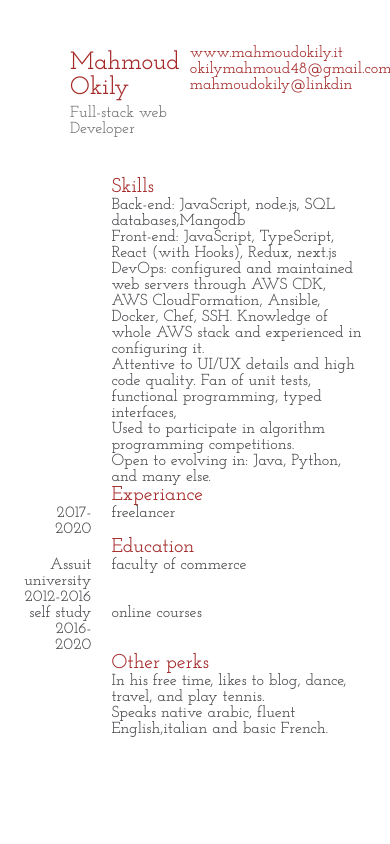
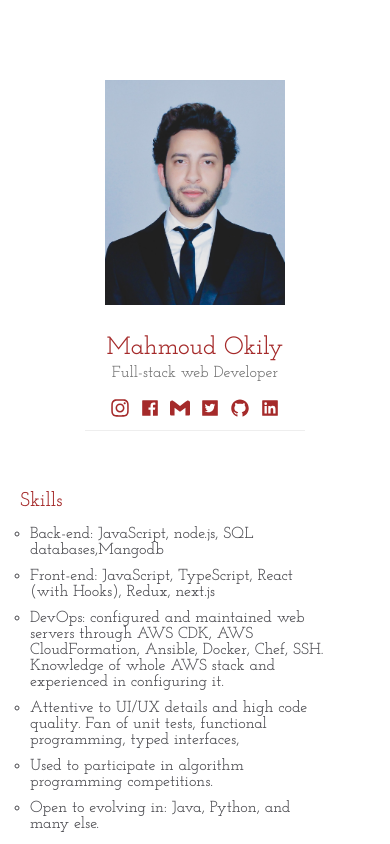
Before and after one commit to mahmoudokily/mahmouokily, a Next.js app: page /cv in a window 390 px wide. Shown: the top 844 px of the page. Built offline with nearby package versions, Linux system fonts and the light colour scheme.

Commit message:
edit some style

```diff
--- a/components/header/Header.js
+++ b/components/header/Header.js
@@ -24,7 +24,7 @@ function Header() {
                 <ul className={styles.nav_items}>
                     <li className={styles.nav_item}><Link href='/'>Home</Link></li>
                     <li className={styles.nav_item}><Link href='/portfolio'>Portfolio</Link></li>
-                    <li className={styles.nav_item}> My Offer</li>
+                    {/*<li className={styles.nav_item}> My Offer</li>*/}
                     <li className={styles.nav_item}><Link href='/contact'>Contact Me</Link></li>
                 </ul>
                 <ul className={styles.cv_items}>
--- a/components/mobile/Nav.js
+++ b/components/mobile/Nav.js
@@ -84,7 +84,7 @@ function Nav(){
                     <ul className={styles.nav_items}>
                         <li className={styles.nav_item}><Link href='/'>Home</Link></li>
                         <li className={styles.nav_item}><Link href='/portfolio'>Portfolio</Link></li>
-                        <li className={styles.nav_item}> My Offer</li>
+                        {/*<li className={styles.nav_item}> My Offer</li>*/}
                         <li className={styles.nav_item}><Link href='/contact'>Contact Me</Link></li>
                     </ul>
                     <ul className={styles.cv_items}>
--- a/pages/cv/Cv.module.css
+++ b/pages/cv/Cv.module.css
@@ -13,7 +13,8 @@
     background-color: white;
     max-width: 842px;
     box-shadow: 2px 2px 1px #606060;
-    min-height: 1091px;
+    min-height: 100vh;
+    padding: 30px 0px;
 
 
 
@@ -29,6 +30,11 @@
 }
 .img{
     padding: 10px;
+    max-width: 200px;
+    display: flex;
+    align-content: center;
+    justify-content: center;
+    text-align: center;
 
 }
 .img img{
@@ -69,11 +75,18 @@
 .date{
     text-align: right;
     padding: 0px 20px;
+    color: #737373;
 
 
 
 }
-
+.right ul {
+    list-style: circle;
+    padding: 10px;
+}
+.right ul li{
+    padding: 5px 0;
+}
 
 
 .sec_head{
@@ -94,4 +107,67 @@
     display: grid;
     grid-template-columns: 2fr 5fr;
     grid-column: 1/2;
+    list-style: circle;
 }
+.item li{
+    padding: 5px 0;
+    font-weight: 400;
+    font-size: 18px;
+}
+
+
+
+.social{
+    height: 40px;
+    text-align: center;
+    margin: auto;
+    border-bottom: 1px solid #eeeeee;
+    padding: 0px 20px;
+    display: none;
+    align-items: center;
+    align-content: center;
+}
+.social_body{
+    display: flex;
+    color: aliceblue;
+    align-items: center;
+}
+.social_body a{
+    font-size: 20px;
+    padding: 0px 5px;
+    color: brown;
+}
+@media screen  and (max-width: 720px){
+    .grid_3{
+        grid-template-columns: 1fr;
+        text-align: center;
+        justify-content: center;
+        display: flex;
+        flex-direction: column;
+        align-content: center;
+        align-items: center;
+    }
+    .contact{
+        text-align: center;
+        display: none;
+    }
+    .gris_2{
+        grid-template-columns: 1fr;
+        padding: 20px;
+    }
+    .social{
+        display: flex;
+    }
+    .item{
+        grid-template-columns: 1fr;
+        padding: 5px 30px;
+
+    }
+
+    .date{
+        text-align: left;
+        padding: 0;
+    }
+
+
+}
--- a/pages/cv/index.js
+++ b/pages/cv/index.js
@@ -1,5 +1,8 @@
 import styles from './Cv.module.css'
-
+import Link from 'next/link'
+import {FaInstagram} from "react-icons/fa";
+import {AiFillFacebook, AiFillGithub, AiFillLinkedin, AiFillTwitterSquare, AiOutlineMenu} from "react-icons/ai";
+import {SiGmail} from "react-icons/si";
 function Cv() {
     return (
         <div className={styles.container}>
@@ -23,10 +26,55 @@ function Cv() {
                             </div>
                             <div className={styles.contact}>
                                 <ul>
-                                    <li>www.mahmoudokily.it</li>
-                                    <li>okilymahmoud48@gmail.com</li>
-                                    <li>mahmoudokily@linkdin</li>
+                                    <li><a href='http://www.mahmoudokily.me' target="_blank">mahmoudokily.me</a></li>
+                                    <li><a href="mailto:okilymahmoud48@gmail.com"> mahmoudokily@gmail</a></li>
+                                    <li>
+                                        <a href='https://www.linkedin.com/in/mahmoud-okily-3ab3a7b6/' target="_blank">mahmoudokily@linkdin</a>
+                                    </li>
                                 </ul>
+
+                            </div>
+                            <div className={styles.social}>
+                                <div className={styles.social_body}>
+
+                                    <a href="https://www.instagram.com/midooimam/" target="_blank">
+                                        <div>
+                                            <FaInstagram/>
+                                        </div>
+                                    </a>
+
+                                    <a href='https://www.facebook.com/mahmoudhassan993/' target="_blank">
+                                        <div>
+                                            <AiFillFacebook/>
+                                        </div>
+                                    </a>
+
+                                    <a href="mailto:okilymahmoud48@gmail.com" target="_blank">
+                                        <div>
+                                            <SiGmail/>
+                                        </div>
+                                    </a>
+                                    <a href='https://twitter.com/hesham_alamam' target="_blank">
+                                        <div>
+                                            <AiFillTwitterSquare/>
+                                        </div>
+                                    </a>
+
+
+                                    <a href='https://github.com/heshamalamam73' target="_blank">
+                                        <div>
+                                            <AiFillGithub/>
+                                        </div>
+                                    </a>
+                                    <a href='https://www.linkedin.com/in/mahmoud-okily-3ab3a7b6/' target="_blank">
+                                        <div>
+                                            <AiFillLinkedin/>
+                                        </div>
+                                    </a>
+
+
+                                </div>
+
 
                             </div>
                         </div>
--- a/pages/index.js
+++ b/pages/index.js
@@ -21,7 +21,7 @@ export default function Home() {
             </div>
             <div className={styles.home_btns}>
                 <button><Link href='/portfolio'> Portfolio</Link></button>
-                <button><Link href='/myoffer'> My Offer</Link></button>
+                {/*<button><Link href='/myoffer'> My Offer</Link></button>*/}
 
             </div>
 
--- a/styles/Home.module.css
+++ b/styles/Home.module.css
@@ -4,10 +4,10 @@
   flex-direction: column;
   justify-content: center;
   align-items: flex-start;
-  height: 100vh;
+  min-height: 100vh;
   text-align: left;
   color: aliceblue;
-  background: url("https://images.pexels.com/photos/127160/pexels-photo-127160.jpeg?auto=compress&cs=tinysrgb&dpr=2&h=650&w=940") no-repeat center center ;
+  background: url("https://images.pexels.com/photos/127160/pexels-photo-127160.jpeg?auto=compress&cs=tinysrgb&dpr=2&h=650&w=940")  center center ;
 
 }
 
@@ -77,4 +77,13 @@
     flex-direction: column;
   }
 
+
 }
+
+@media screen and (max-width: 556px){
+  .container{
+    min-height: calc(100vh - 40px);
+
+  }
+
+}
```
